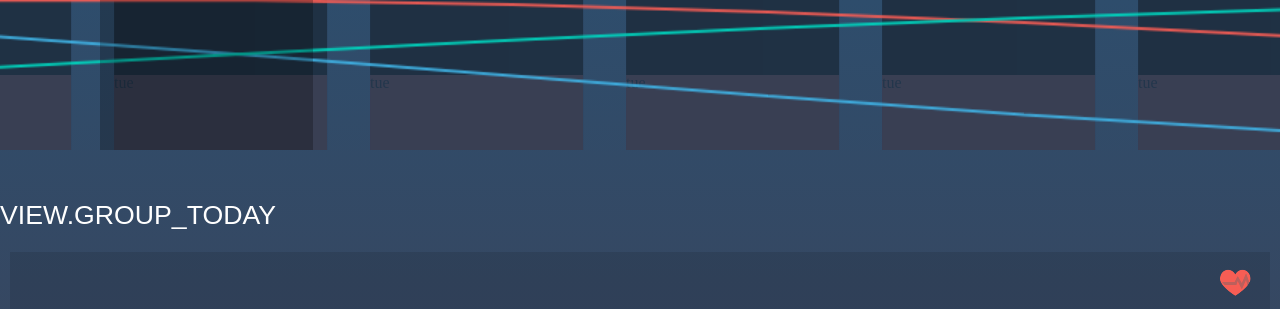
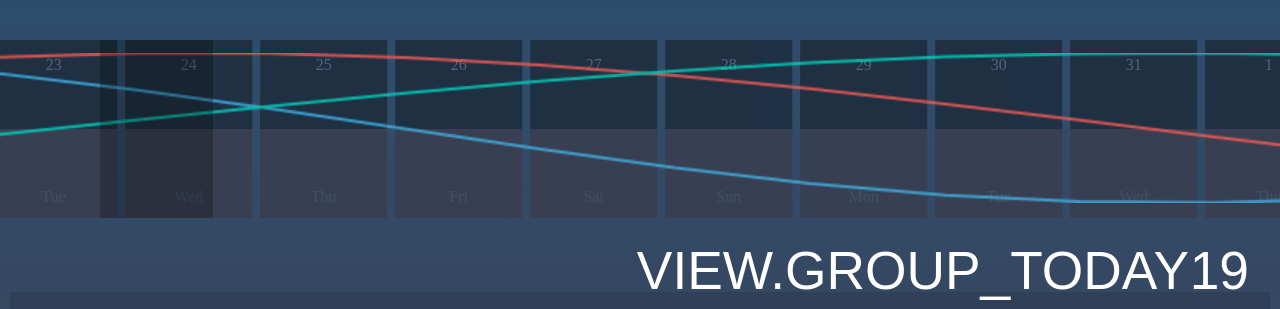
Before and after one commit to Metalmastery/RhythmDo, a plain HTML site: page index.html in a window 1280 px wide. Shown: the top 309 px of the page. Drawn offline with Linux system fonts and the light colour scheme; files whose address does not match are found by name.

Commit message:
design for days

```diff
--- a/source/assets/style.css
+++ b/source/assets/style.css
@@ -15,6 +15,7 @@ body {
 }
 
 .graph {
+    margin-top: 40px;
     height: 200px;
 }
 
@@ -76,7 +77,8 @@ body {
 canvas {
     height: 150px;
     width: 100%;
-    opacity: 0.9;
+    opacity: 0.8;
+    margin-top: 13px;
 }
 
 .graph_container {
@@ -91,12 +93,13 @@ canvas {
     top: 0;
     width: 100%;
     margin: 0;
+    color: #fff;
 }
 .days li {
     list-style: none;
     background-color: #273d55;
     position: absolute;
-    height: 150px;
+    height: 178px;
 }
 
 .days li .weekday {
@@ -104,6 +107,8 @@ canvas {
     opacity: 0.1;
     width: 100%;
     height: 50%;
+    text-align: center;
+    line-height: 135px;
 }
 
 .days li .monthday {
@@ -111,11 +116,13 @@ canvas {
     opacity: 0.2;
     width: 100%;
     height: 50%;
+    text-align: center;
+    line-height: 50px;
 }
 
 #days_pointer {
     position: absolute;
-    height: 150px;
+    height: 178px;
     top: 0;
     left: 100px;
     background-color: #000;
@@ -126,12 +133,20 @@ canvas {
     color: #ffffff;
 }
 
-.group h3{
+.group .groupTitle {
     height: 50px;
-    font:  20pt sans-serif;
+    font:  40pt sans-serif;
     text-transform:uppercase;
+    padding-right: 15px;
+    text-align: right;
+}
 
+.group .groupTitle .count {
+    display: inline-block;
+    padding-right: 16px;
+    width: 60px;
 }
+
 .positionRelative {
     position: relative !important;
 }
--- a/source/views/graph/graph.js
+++ b/source/views/graph/graph.js
@@ -34,7 +34,8 @@ RAD.view("view.graph", RAD.Blanks.View.extend({
         canvas : null,
         context : null,
         moving : false,
-        colors : ['#40b2e4', '#f75d55', '#01d5be']
+        colors : ['#40b2e4', '#f75d55', '#01d5be'],
+        visualDayWidth: 135
     },
 
     lastResult : null,
@@ -49,62 +50,50 @@ RAD.view("view.graph", RAD.Blanks.View.extend({
                     setTimeout(callback, 16)
                 };
 
+        var canvas = this.$el.find('canvas').attr({width : this.$el.width(), height : this.$el.height()/2})[0],
+            self = this;
 
-        var canvas = this.$el.find('canvas').attr({width : this.$el.width(), height : this.$el.height()/2})[0];
-        var self = this;
+        this.scrollBio.range = canvas.width / this.drawing.visualDayWidth / 2;
 
-        //self.drawing.canvas = canvas;
-        //self.drawing.context = canvas.getContext('2d');
+        console.log(this.scrollBio.range);
         _(self.drawing).extend({
             canvas : canvas,
             context : canvas.getContext('2d'),
             canvasWidth : canvas.width,
             canvasHeight : canvas.height,
-            visualRange : this.scrollBio.range * 2 + 2,
-            visualDayWidth : canvas.width / (this.scrollBio.range * 2 + 1),
+            visualRange : this.scrollBio.range * 2,
+            //visualDayWidth : canvas.width / (this.scrollBio.range * 2 + 1),
             canvasHalfHeight : canvas.height / 2
 
         });
-        console.log(self.drawing);
-        var y = 0;
 
-        var visualRange = self.drawing.visualRange;
-
-        var daysList = self.$el.find('ul.days');
-        var dayLi = daysList.find('li').css({
-            'width' : self.drawing.visualDayWidth / 1.2 + 'px'
-        });
-
-        console.log(daysList);
-        console.log(dayLi);
+        var visualRange = self.drawing.visualRange,
+            daysList = self.$el.find('ul.days'),
+            dayLi = daysList.find('li').css({
+                'width' : (self.drawing.visualDayWidth-8) + 'px'
+            }),
+            daysPointer = self.$el.find('#days_pointer')[0];
 
         for (var key=0; key < self.drawing.visualRange; key++){
             var li = dayLi.clone().appendTo(daysList);
         }
         self.list = daysList.find('li');
 
-        var daysPointer = self.$el.find('#days_pointer')[0];
         daysPointer.style.width = self.drawing.visualDayWidth / 1.2 + 'px';
 
         var callback = function(){
 
-//            y++;
 			if (Math.abs(self.scrollBio.scrollSpeed) > 1) {
                 self.scrollBio.scrollSpeed *= 0.97;
 			} else {
                 self.scrollBio.scrollSpeed = 0;
             }
 
-//            if (y>2) {
                 self.scrollBio.currentDay += self.scrollBio.scrollSpeed / 24;
-//                if (Math.floor(self.lastDay) != Math.floor(self.scrollBio.currentDay)){
-//                    self.scrollBio.currentDay = Math.floor(self.scrollBio.currentDay);
-//                    self.scrollBio.scrollSpeed = 0;
-//                }
+
                 self.draw(self.getBounds(new Date(1989, 2, 1, self.scrollBio.currentDay * 24)));
                 y=0;
-//            }
-//            self.lastDay = self.scrollBio.currentDay;
+
             requestAF(callback);
         };
 
@@ -113,16 +102,7 @@ RAD.view("view.graph", RAD.Blanks.View.extend({
     },
 
     swipeGraph : function(e){
-        console.log(this.scrollBio);
-
         if (e.originalEvent.swipe.speed !== 'Infinity') this.scrollBio.scrollSpeed = e.originalEvent.swipe.speed * 10 * (e.originalEvent.swipe.direction === 'right' ? -1 : 1);
-        //if (e.originalEvent.swipe.speed !== 'Infinity') this.scrollBio.scrollSpeed = 10 * (e.originalEvent.swipe.direction === 'right' ? -1 : 1);
-//        this.scrollBio.currentDay += (e.originalEvent.swipe.direction === 'right' ? -1 : 1);
-     	/*function(t, b, c, d) {
-		    var ts=(t/=d)*t;
-		    var tc=ts*t;
-		    return b+c*(-1*ts*ts + 4*tc + -6*ts + 4*t);
-	    }*/
     },
 
     moveGraph : function(e){
@@ -139,8 +119,6 @@ RAD.view("view.graph", RAD.Blanks.View.extend({
         this.moving = true;
         this.startX = e.originalEvent.tapdown.clientX;
         this.startCurrentDay = this.scrollBio.currentDay;
-
-        console.log('tapdown');
 	},
 
     toggleMove : function(){
@@ -148,7 +126,6 @@ RAD.view("view.graph", RAD.Blanks.View.extend({
     },
 
     draw : function(arr){
-//        console.time('line');
         var canvas = this.drawing.canvas,
             context = this.drawing.context,
             colors = this.drawing.colors,
@@ -163,17 +140,13 @@ RAD.view("view.graph", RAD.Blanks.View.extend({
 
         for (var bio = 0; bio < 3; bio++) {
             context.beginPath();
-            //for (var i = 0; i < arr.length - 1; i++) {
 
             for (var i = firstRedrawingDay; i < lastRedrawingDay-1; i++) {
-                //console.log(i);
-                //console.log(arr[i]);
                 var begX = visualDayWidth * i;
                 var begY = halfHeight - arr[i][bio]*halfHeight;
                 var endX = (i+1) * visualDayWidth;
                 var endY = halfHeight - arr[i+1][bio]*halfHeight;
                 context.moveTo(begX, begY);
-                //context.bezierCurveTo(begX + visualDayWidth/2, begY, endX - visualDayWidth/2, endY, endX, endY);
                 context.lineTo(endX, endY);
             }
             context.strokeStyle = colors[bio];
@@ -181,21 +154,28 @@ RAD.view("view.graph", RAD.Blanks.View.extend({
             context.stroke();
         }
 
-//        context.beginPath();
-        for (var days = 0; days<visualRange+1; days++) {
-            var begin = canvas.width - (this.scrollBio.currentDay - Math.floor(this.scrollBio.currentDay)) * visualDayWidth;
+        //console.log(arr);
 
-            var value= 'translate(' + (begin - days * visualDayWidth) + 'px)';
+        //for (var days = 0; days<visualRange+1; days++) {
+        for (var days = 0; days<arr.length-1; days++) {
+            var begin = canvas.width - (this.scrollBio.currentDay - Math.floor(this.scrollBio.currentDay)) * visualDayWidth,
+                value= 'translate(' + (begin - days * visualDayWidth) + 'px)';
+
             this.list[days].style.webkitTransform = value;
             this.list[days].style.transform = value;
             this.list[days].style.oTransform = value;
             this.list[days].style.msTransform = value;
             this.list[days].style.mozTransform = value;
 
+            this.list.eq(arr.length - days - 2).find('.monthday').text(arr[days] ? arr[days][3] : '');
+            this.list.eq(arr.length - days - 2).find('.weekday').text(arr[days] ? arr[days][4] : '');
+            //this.list.eq(days).find('.weekday').text(new Date(1989, 2, 1, (this.scrollBio.currentDay-days) * 24).getDay()); //a.toLocaleFormat('%a')
+
+
             //this.list[days].innerHTML = Math.floor(this.scrollBio.currentDay - days + this.scrollBio.range + 1);
 
-//            context.moveTo(begin - days * visualDayWidth, 0);
-//            context.fillText(Math.floor(this.scrollBio.currentDay - days + this.scrollBio.range + 1), begin - days * visualDayWidth, 30)
+            //context.moveTo(begin - days * visualDayWidth, 0);
+            //context.fillText(arr[visualRange-days][3].toLocaleFormat('%a'), begin - days * visualDayWidth, 30);
 //            //context.bezierCurveTo(begX + halfWidth, 5 + begY - 10 * arr[i+3], endX - halfHeight, 5 + endY - 10 * arr[i], endX, 5 + endY);
 //            context.lineTo(begin - days * visualDayWidth, 100);
         }
@@ -218,7 +198,7 @@ RAD.view("view.graph", RAD.Blanks.View.extend({
         var dates = [];
         var middleDayTimestamp = middleDay.getTime();
 //        for (var d=-this.scrollBio.range - 1; d<= this.scrollBio.range + 1; d++) {
-        for (var d= - 1; d<= this.scrollBio.range*2 + 1; d++) {
+        for (var d= - 2; d<= this.scrollBio.range*2; d++) {
             dates.push(new Date(middleDayTimestamp + this.scrollBio.dayLength*d));
         }
 //        dates.push(new Date(middleDay.getTime() - this.scrollBio.dayLength*range));
@@ -236,6 +216,8 @@ RAD.view("view.graph", RAD.Blanks.View.extend({
                 var d = (dates[date] - birth)/this.scrollBio.dayLength;
                 day[per] = (Math.sin(2*Math.PI*d/periods[per]));
             }
+            day[3] = dates[date].getDate();
+            day[4] = dates[date].toDateString().split(' ')[0];
             res.push(day);
         }
         //console.log(res.length);
--- a/source/views/tasks/groups/group.html
+++ b/source/views/tasks/groups/group.html
@@ -1,7 +1,7 @@
+{{# var mods = _.filter(this.model.models, this.filter);}}
 <div class="group">
-    <h3>{{= this.groupName }}</h3>
+    <div class="groupTitle">{{= this.groupName }}<span class="count">{{= mods.length }}</span></div>
     <div class="task_list">
-        {{# var mods = _.filter(this.model.models, this.filter);}}
         {{# _(mods).each(function(mod, index){ }}
         {{# var item = mod.attributes}}
         <div class="task {{=index % 2 === 0 ? '' : 'even';}}" data-model-id="{{= item.id }}">
--- a/source/views/tasks/groups/group.js
+++ b/source/views/tasks/groups/group.js
@@ -13,7 +13,7 @@ RAD.view(["view.group_brain", "view.group_emo", "view.group_strength", "view.gro
     className : 'positionRelative',
 
     events: {
-        'tap h3' : 'toggleGroup'
+        'tap .groupTitle' : 'toggleGroup'
     },
 
     toggleGroup : function(){
```
